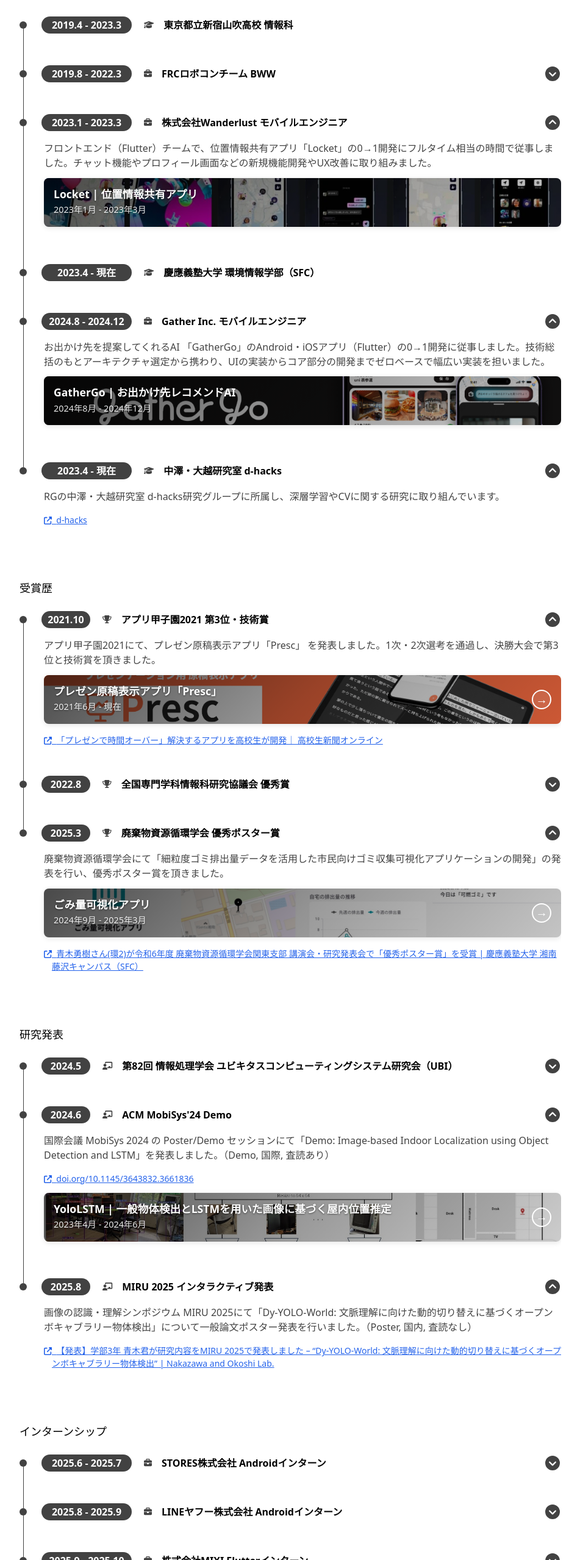
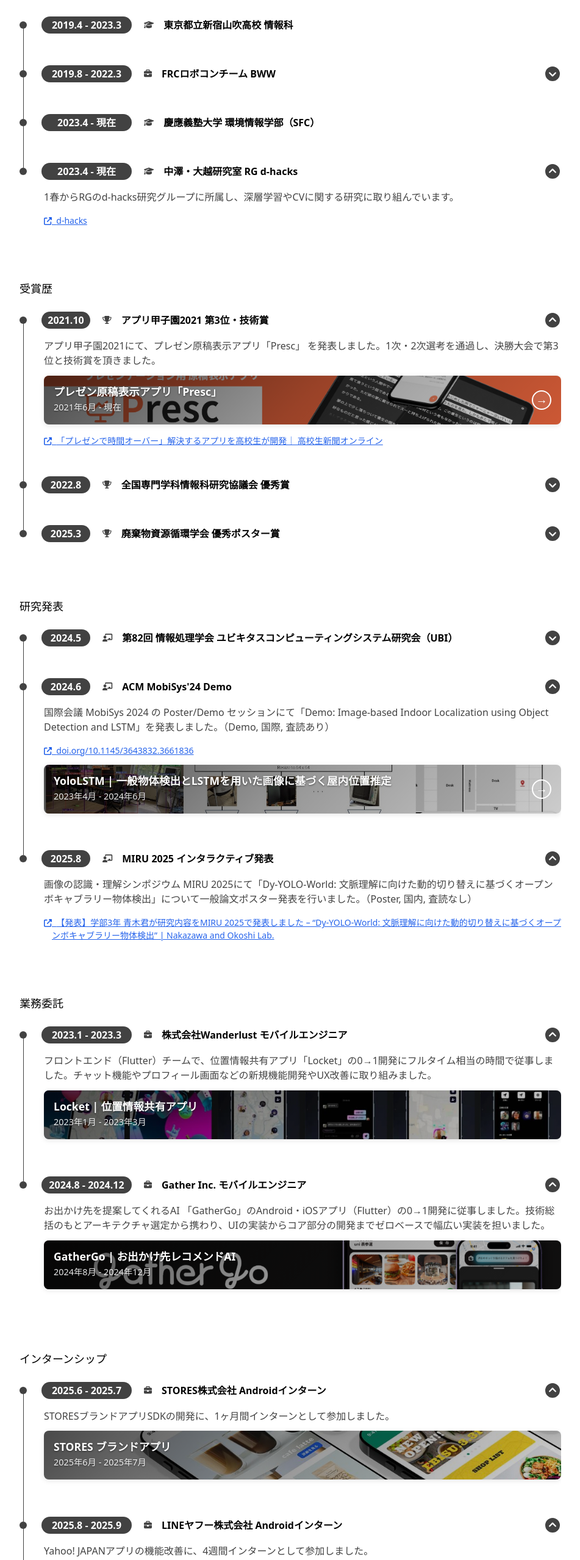
Before and after one commit to sakusaku3939/my-page, a Next.js app: page /profile in a window 1280 px wide. Shown: the part 242-2800 px from the top of the page at 61% size, without its empty margins (164-1115 px from the left). Built offline with nearby package versions, Linux system fonts and the light colour scheme; no server answers; a web font is replaced by a local one.

Commit message:
Change the order

```diff
--- a/src/pages/profile/index.tsx
+++ b/src/pages/profile/index.tsx
@@ -25,7 +25,7 @@ const Index = () => {
         </h1>
 
         <section className={common.section}>
-          <h1 className={common.h1}>所属</h1>
+          <h1 className={common.h1}>所属など</h1>
           <Timeline>
             <TimeLineItem date="2019.4 - 2023.3" icon={faGraduationCap} title="東京都立新宿山吹高校 情報科" />
             <TimeLineItem date="2019.8 - 2022.3" icon={faBriefcase} title="FRCロボコンチーム BWW" open={false}>
@@ -47,30 +47,9 @@ const Index = () => {
                 href="https://bwwfrcteam.blogspot.com/"
               />
             </TimeLineItem>
-
-            <TimeLineItem date="2023.1 - 2023.3" icon={faBriefcase} title="株式会社Wanderlust モバイルエンジニア"
-                          open={true}>
-              フロントエンド（Flutter）チームで、位置情報共有アプリ「Locket」の0→1開発にフルタイム相当の時間で従事しました。チャット機能やプロフィール画面などの新規機能開発やUX改善に取り組みました。
-              <TimelineImage
-                title="Locket | 位置情報共有アプリ"
-                period="2023年1月 - 2023年3月"
-                imageUrl="/timeline/locket.png"
-                showModal={true}
-              />
-            </TimeLineItem>
             <TimeLineItem date="2023.4 - 現在" icon={faGraduationCap} title="慶應義塾大学 環境情報学部（SFC）" />
-            <TimeLineItem date="2024.8 - 2024.12" icon={faBriefcase} title="Gather Inc. モバイルエンジニア"
-                          open={true}>
-              お出かけ先を提案してくれるAI 「GatherGo」のAndroid・iOSアプリ（Flutter）の0→1開発に従事しました。技術総括のもとアーキテクチャ選定から携わり、UIの実装からコア部分の開発までゼロベースで幅広い実装を担いました。
-              <TimelineImage
-                title="GatherGo | お出かけ先レコメンドAI"
-                period="2024年8月 - 2024年12月"
-                imageUrl="/timeline/gathergo.png"
-                showModal={true}
-              />
-            </TimeLineItem>
-            <TimeLineItem date="2023.4 - 現在" icon={faGraduationCap} title="中澤・大越研究室 d-hacks" open={true}>
-              RGの中澤・大越研究室 d-hacks研究グループに所属し、深層学習やCVに関する研究に取り組んでいます。
+            <TimeLineItem date="2023.4 - 現在" icon={faGraduationCap} title="中澤・大越研究室 RG d-hacks" open={true}>
+              1春からRGのd-hacks研究グループに所属し、深層学習やCVに関する研究に取り組んでいます。
               <TimeLineLink
                 description="d-hacks"
                 href="https://d-hacks.jn.sfc.keio.ac.jp/"
@@ -104,7 +83,7 @@ const Index = () => {
                 target="_self"
               />
             </TimeLineItem>
-            <TimeLineItem date="2025.3" icon={faTrophy} title="廃棄物資源循環学会 優秀ポスター賞" open={true}>
+            <TimeLineItem date="2025.3" icon={faTrophy} title="廃棄物資源循環学会 優秀ポスター賞" open={false}>
               廃棄物資源循環学会にて「細粒度ゴミ排出量データを活用した市民向けゴミ収集可視化アプリケーションの開発」の発表を行い、優秀ポスター賞を頂きました。
               <TimelineImage
                 title="ごみ量可視化アプリ"
@@ -170,10 +149,34 @@ const Index = () => {
             </TimeLineItem>
           </Timeline>
 
+          <h1 className={common.h1}>業務委託</h1>
+          <Timeline>
+            <TimeLineItem date="2023.1 - 2023.3" icon={faBriefcase} title="株式会社Wanderlust モバイルエンジニア"
+                          open={true}>
+              フロントエンド（Flutter）チームで、位置情報共有アプリ「Locket」の0→1開発にフルタイム相当の時間で従事しました。チャット機能やプロフィール画面などの新規機能開発やUX改善に取り組みました。
+              <TimelineImage
+                title="Locket | 位置情報共有アプリ"
+                period="2023年1月 - 2023年3月"
+                imageUrl="/timeline/locket.png"
+                showModal={true}
+              />
+            </TimeLineItem>
+            <TimeLineItem date="2024.8 - 2024.12" icon={faBriefcase} title="Gather Inc. モバイルエンジニア"
+                          open={true}>
+              お出かけ先を提案してくれるAI 「GatherGo」のAndroid・iOSアプリ（Flutter）の0→1開発に従事しました。技術総括のもとアーキテクチャ選定から携わり、UIの実装からコア部分の開発までゼロベースで幅広い実装を担いました。
+              <TimelineImage
+                title="GatherGo | お出かけ先レコメンドAI"
+                period="2024年8月 - 2024年12月"
+                imageUrl="/timeline/gathergo.png"
+                showModal={true}
+              />
+            </TimeLineItem>
+          </Timeline>
+
           <h1 className={common.h1}>インターンシップ</h1>
           <Timeline>
             <TimeLineItem date="2025.6 - 2025.7" icon={faBriefcase} title="STORES株式会社 Androidインターン"
-                          open={false}>
+                          open={true}>
               STORESブランドアプリSDKの開発に、1ヶ月間インターンとして参加しました。
               <TimelineImage
                 title="STORES ブランドアプリ"
@@ -183,8 +186,8 @@ const Index = () => {
               />
             </TimeLineItem>
             <TimeLineItem date="2025.8 - 2025.9" icon={faBriefcase} title="LINEヤフー株式会社 Androidインターン"
-                          open={false}>
-              Yahoo! JAPANアプリの機能改善コースに、4週間Androidインターンとして参加しました。
+                          open={true}>
+              Yahoo! JAPANアプリの機能改善に、4週間インターンとして参加しました。
               <TimelineImage
                 title="Yahoo! JAPANアプリ"
                 period="2025年8月 - 2025年9月"
@@ -193,7 +196,7 @@ const Index = () => {
               />
             </TimeLineItem>
             <TimeLineItem date="2025.9 - 2025.10" icon={faBriefcase} title="株式会社MIXI Flutterインターン"
-                          open={false}>
+                          open={true}>
               SNSアプリ「mixi2」の開発に、7週間ほどFlutterインターンとして参加しました。
               <TimelineImage
                 title="mixi2"
```
